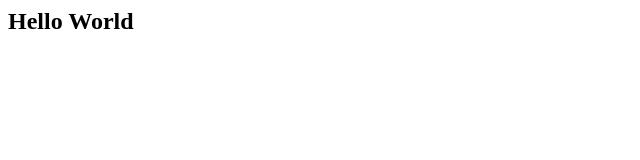
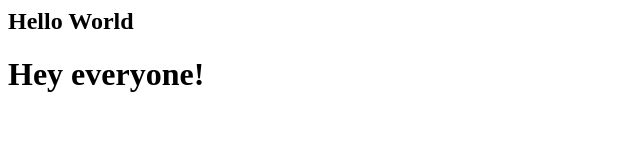
Before and after one commit to adhi17/git-demo-repo, a plain HTML site: page index.html in a window 1280 px wide. Shown: the whole page, without its empty margins (0-640 px from the left). Drawn offline with Linux system fonts and the light colour scheme.

Commit message:
added a new h1 tag in index.html

```diff
--- a/index.html
+++ b/index.html
@@ -1,3 +1,4 @@
 <div>
     <h2>Hello World</h2>
+    <h1>Hey everyone!</h1>
 </div>
```
